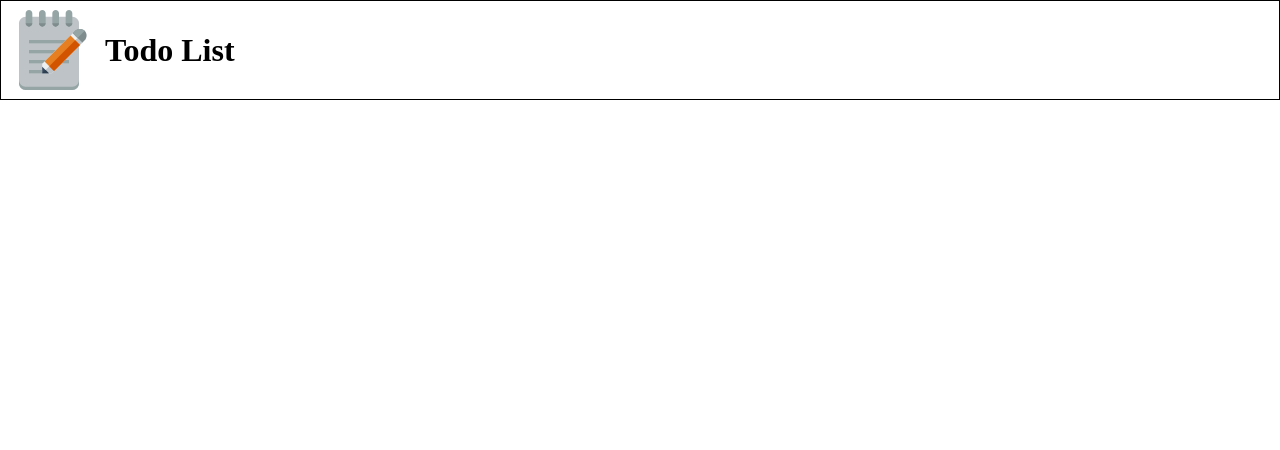
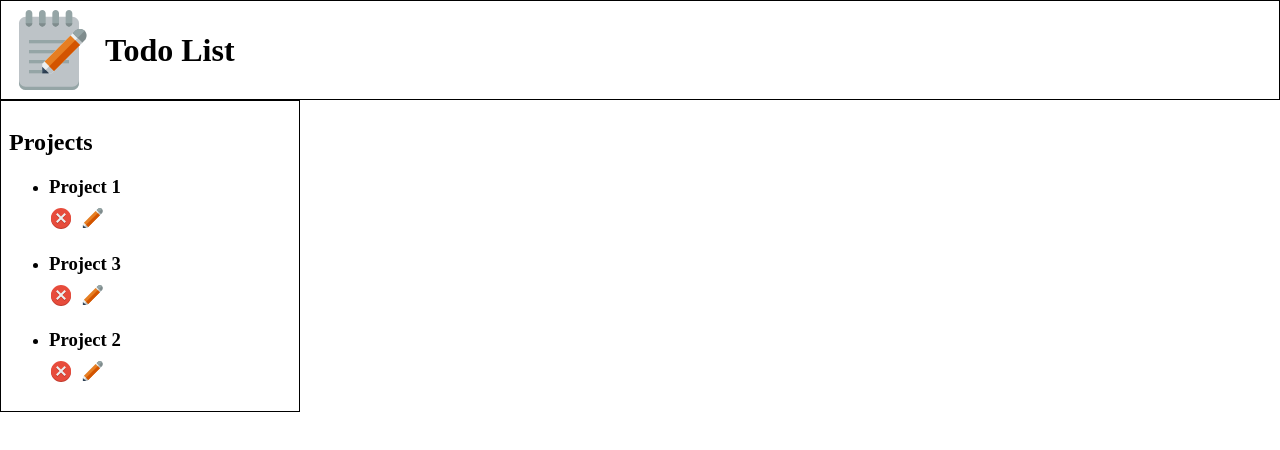
Before and after one commit to vishalagrawal22/todo-list-vanilla-js, a website built with webpack: page src/index.html in a window 1280 px wide. Built offline with nearby package versions, Linux system fonts and the light colour scheme.

Commit message:
Add project section

```diff
--- a/src/index.html
+++ b/src/index.html
@@ -10,5 +10,37 @@
       <img src="./images/notepad.svg" />
       <h1>Todo List</h1>
     </header>
+    <section class="projects-section">
+      <h2>Projects</h2>
+      <ul>
+        <li>
+          <div>
+            <h3 class="project-name"><a>Project 1</a></h3>
+            <div class="project-actions">
+              <a><img src="./images/delete.svg" /></a>
+              <a><img src="./images/edit.svg" /></a>
+            </div>
+          </div>
+        </li>
+        <li>
+          <div>
+            <h3 class="project-name"><a>Project 3</a></h3>
+            <div class="project-actions">
+              <a><img src="./images/delete.svg" /></a>
+              <a><img src="./images/edit.svg" /></a>
+            </div>
+          </div>
+        </li>
+        <li>
+          <div>
+            <h3 class="project-name"><a>Project 2</a></h3>
+            <div class="project-actions">
+              <a><img src="./images/delete.svg" /></a>
+              <a><img src="./images/edit.svg" /></a>
+            </div>
+          </div>
+        </li>
+      </ul>
+    </section>
   </body>
 </html>
--- a/src/style.css
+++ b/src/style.css
@@ -28,3 +28,18 @@ header > img {
   height: 80px;
   width: auto;
 }
+
+.projects-section {
+  width: 300px;
+  border: 1px solid black;
+  padding: 8px;
+}
+
+.project-name {
+  margin-bottom: 8px;
+}
+
+.project-actions {
+  display: flex;
+  gap: 8px;
+}
```
Also changed, not shown: src/images/delete.svg (added), src/images/edit.svg (added).
